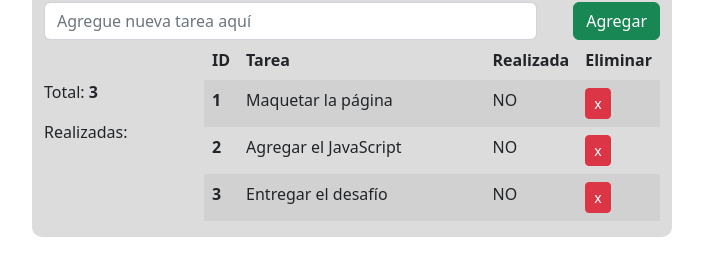
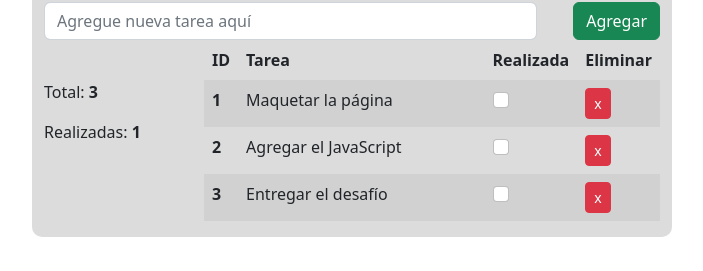
Before and after one commit to titoayala/toDoList, a plain HTML site: page index.html in a window 1280 px wide. Shown: the part 153-424 px from the top of the page, without its empty margins (288-991 px from the left). Drawn offline with nearby package versions, Linux system fonts and the light colour scheme.

Commit message:
SFiltro para tareas realizadas y contador LISTO

```diff
--- a/assets/js/script.js
+++ b/assets/js/script.js
@@ -7,9 +7,9 @@ const tareasRealizadas = document.querySelector("#tareasRealizadas")
 
 //ARREGLO DE OBJETOS
 const misTareas = [
-    { id: 1, descripcion: "Maquetar la página" },
-    { id: 2, descripcion: "Agregar el JavaScript" },
-    { id: 3, descripcion: "Entregar el desafío" }
+    { id: 1, descripcion: "Maquetar la página", realizada: "No" },
+    { id: 2, descripcion: "Agregar el JavaScript", realizada: "No" },
+    { id: 3, descripcion: "Entregar el desafío", realizada: "Si" }
 ]
 let idTarea = misTareas.length
 
@@ -19,12 +19,16 @@ function renderTodasLasTareas() {
         html += `<tr>
                     <th>${tarea.id}</th>
                     <td>${tarea.descripcion}</td>
-                    <td>NO</td>
+                    <td><input class="form-check-input" type="checkbox" value="" id="flexCheckDefault"></td>
                     <td><button type="button" class="btn btn-danger btn-sm" onclick="borrar(${tarea.id})"> x </button></li></td>
                 </tr>`
     }
     tablaTareas.innerHTML = html //Actualiza el HTML
     totalTareas.innerHTML = misTareas.length
+    const tareaLista = "Si"
+    const tareasFiltradas = misTareas.filter((filtro) => filtro.realizada === tareaLista);
+    tareasRealizadas.innerHTML = tareasFiltradas.length
+
 }
 
 botonTarea.addEventListener("click", () => {
```
Also changed, not shown: index.html (+1 -1 lines).
